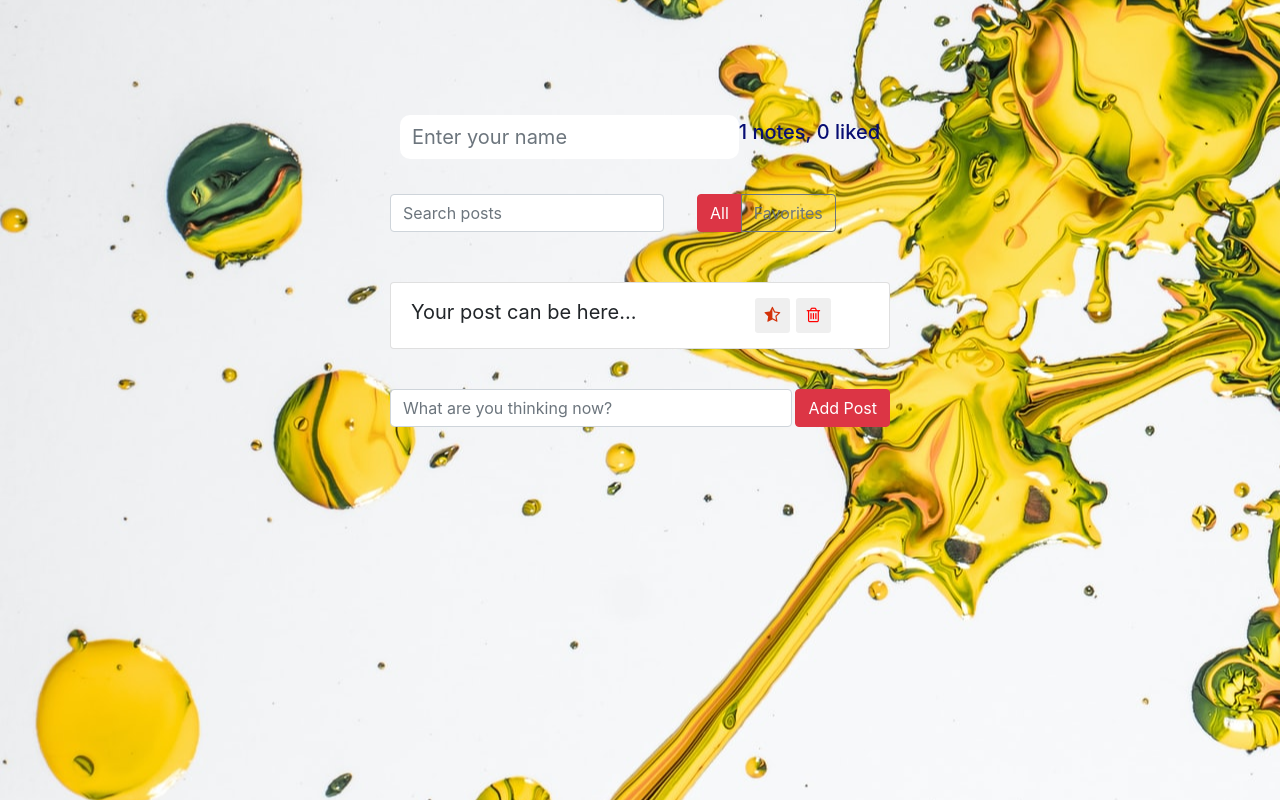
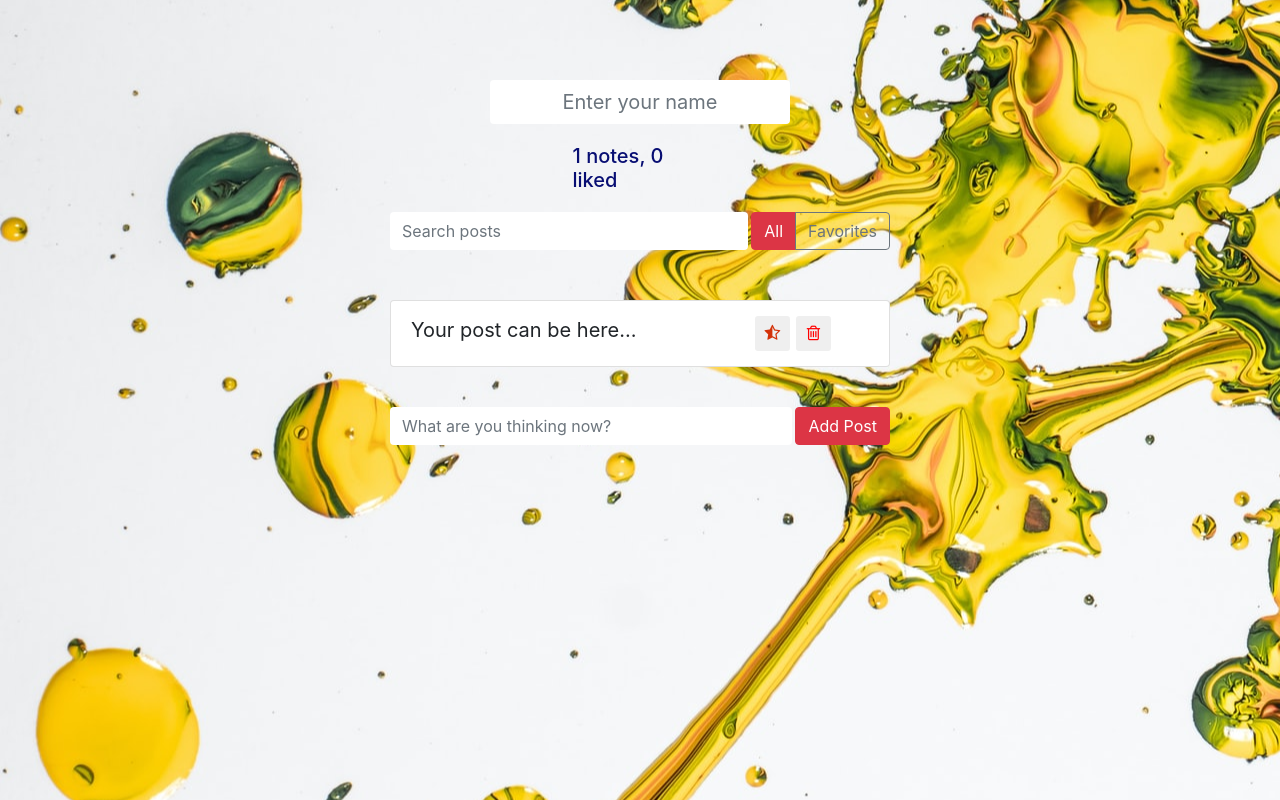
Before and after one commit to estur28/small-blog-app, a React (Create React App) app: page / in a window 1280 px wide. Built offline with nearby package versions, Linux system fonts and the light colour scheme.

Commit message:
refactor: finally styles

```diff
--- a/src/components/App/App.js
+++ b/src/components/App/App.js
@@ -138,12 +138,10 @@ export default class App extends Component  {
             <Col>
                 <div className="search-panel d-flex">
                     <SearchInput onSearch={this.onSearch} />
-                </div>
-            </Col>
-            <Col>
                 <PostFilter
                     filter={filter}
                     onFilterSelect={this.onFilterSelect} />
+                </div>
             </Col>
         </Row>
 
--- a/src/components/AppHeader/AppHeader.js
+++ b/src/components/AppHeader/AppHeader.js
@@ -1,19 +1,11 @@
-import React, {useState} from 'react'
+import React from 'react'
 import {Header} from './AppHeader.styled'
 
 
 const AppHeader = ({liked, allNotes}) => {
-
-    const {nick, setNick} = useState('Enter Name');
-
-    const setNewNick = (e) => {
-           setNick(nick);
-           return nick;
-        }
-
     return (
         <Header>
-            <input className="form-control" type="text" placeholder="Enter your name" onClick={setNewNick} />
+            <input className="form-control" type="text" placeholder="Enter your name"/>
             <h2>{allNotes} notes,  {liked} liked</h2>
         </Header>
     )
--- a/src/components/AppHeader/AppHeader.styled.js
+++ b/src/components/AppHeader/AppHeader.styled.js
@@ -1,21 +1,19 @@
 import styled from 'styled-components';
 
 export const Header = styled.div`
-    display: flex;
+    display: block;
     justify-content:space-between;
-    padding-right: 10px;
-    padding-left: 10px;
-
 
     input {
         font-size: 20px;
+        text-align: center;
         width: auto;
         flex-grow: 1;
-        border-radius: 10px;
+
         outline-color: yellow;
         border: none;
         width: 300px;
-        margin: 35px auto;
+        margin: 0px auto;
         color: #2F3485;
         :hover {
             color: #7277D8;
@@ -24,7 +22,10 @@ export const Header = styled.div`
 
     h2 {
         align-items: center;
-        margin: 40px auto;
+        max-width: 145px;
+        margin: 20px auto;
+        padding-left: 5px;
+        padding-right: 5px;
         font-size: 20px;
         color: #080E73;
         :hover {
--- a/src/components/PostAddForm/PostAddForm.scss
+++ b/src/components/PostAddForm/PostAddForm.scss
@@ -4,5 +4,6 @@
         width: auto;
         flex-grow: 1;
         margin-right: 3px;
+        border: none;
   }
 }
--- a/src/components/SearchInput/SearchInput.scss
+++ b/src/components/SearchInput/SearchInput.scss
@@ -2,4 +2,5 @@
     width: auto;
     flex-grow: 1;
     margin-right: 3px;
+    border: none;
   }
```
Also changed, not shown: 1 other file (tests, documents, lock files or other folders).
